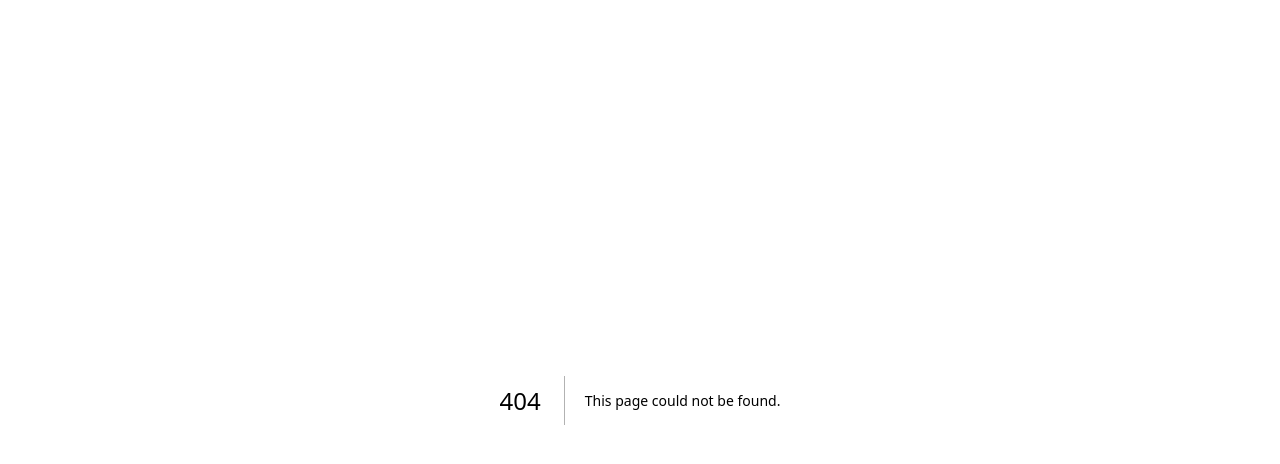
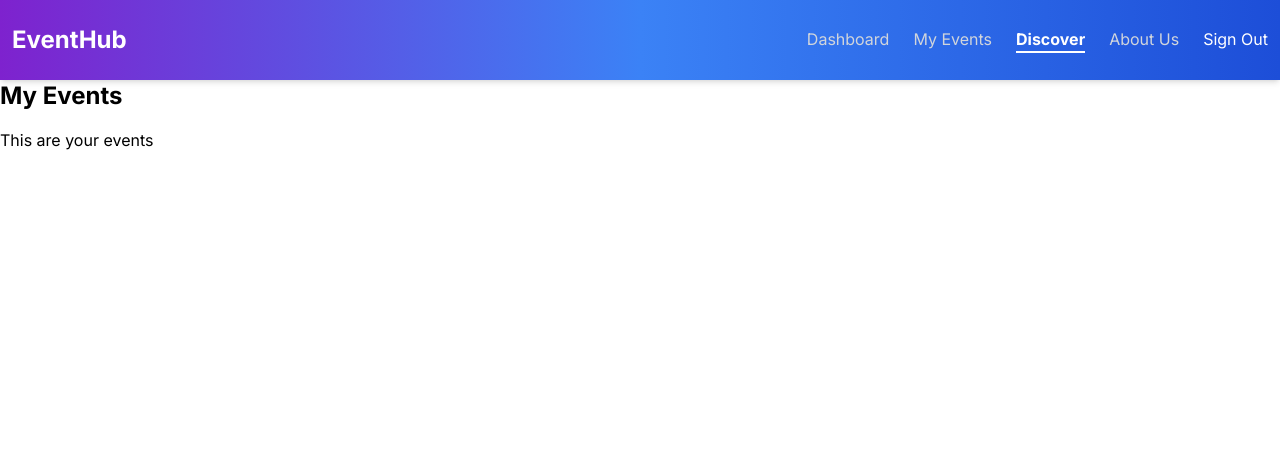
Before and after one commit to batatovich/TP2, a Next.js app: page /discover in a window 1280 px wide. Before the commit this address had no page. Shown: the top 464 px of the page. Built offline with nearby package versions, Linux system fonts and the light colour scheme.

Commit message:
navbar implementation

```diff
--- /dev/null
+++ b/src/app/(auth)/layout.js
@@ -0,0 +1,24 @@
+import { Inter } from "next/font/google";
+import '.././globals.css';
+
+const inter = Inter({ subsets: ["latin"] });
+
+export const metadata = {
+  title: "EventHub - Auth",
+  description: "Authentication pages for EventHub",
+};
+
+export default function AuthLayout({ children }) {
+  return (
+    <html lang="en">
+      <body className={inter.className}>
+        <header className="w-full h-20 bg-transparent border-b border-gray-300 sticky top-0 z-50 ">
+          <div className="container mx-auto px-3 h-full flex items-center">
+            <h1 className="text-2xl font-bold text-black">EventHub</h1>
+          </div>
+        </header>
+        <main>{children}</main>
+      </body>
+    </html>
+  );
+}
--- a/src/app/auth/signin/page.js
+++ b/src/app/(auth)/signin/page.js
@@ -41,7 +41,7 @@ export default function SignInPage() {
       } else {
         setStatusMessage('Successfully authenticated!');
         setTimeout(() => {
-          router.push('/');
+          router.push('/dashboard');
         }, 2000);
       }
     } catch (error) {
@@ -101,7 +101,7 @@ export default function SignInPage() {
 
       <p className="mt-4 text-center text-gray-600">
         Don&apos;t have an account?{' '}
-        <Link href="/auth/signup" className="text-blue-500 hover:text-blue-700 font-bold">
+        <Link href="/signup" className="text-blue-500 hover:text-blue-700 font-bold">
           Sign Up!
         </Link>
       </p>
--- a/src/app/auth/signup/page.js
+++ b/src/app/(auth)/signup/page.js
@@ -112,7 +112,7 @@ export default function SignUpPage() {
 
       <p className="mt-4 text-center text-gray-600">
         Already have an account?{' '}
-        <Link href="/auth/signin" className="text-blue-500 hover:text-blue-700 font-bold">
+        <Link href="/signin" className="text-blue-500 hover:text-blue-700 font-bold">
           Sign In!
         </Link>
       </p>
--- /dev/null
+++ b/src/app/(home)/dashboard/page.js
@@ -0,0 +1,9 @@
+export default function DashboardPage() {
+  return (
+    <div>
+      <h1 className="text-2xl font-bold mb-4">Your Dashboard</h1>
+      <p>Welcome to your event dashboard!</p>
+      {/* Add more components and content related to the dashboard here */}
+    </div>
+  );
+}
--- /dev/null
+++ b/src/app/(home)/discover/page.js
@@ -0,0 +1,9 @@
+export default function DiscoverPage() {
+  return (
+    <div>
+      <h1 className="text-2xl font-bold mb-4">My Events</h1>
+      <p>This are your events</p>
+      {/* Add more components and content related to the dashboard here */}
+    </div>
+  );
+}
--- /dev/null
+++ b/src/app/(home)/layout.js
@@ -0,0 +1,21 @@
+import Navbar from '@/components/navbar';
+import { Inter } from "next/font/google";
+import '.././globals.css';
+
+const inter = Inter({ subsets: ["latin"] });
+
+export const metadata = {
+  title: "EventHub",
+  description: "Your personal event manager",
+};
+
+export default function HomeLayout({ children }) {
+  return (
+    <html lang="en">
+      <body className={inter.className}>
+        <Navbar />
+        <main>{children}</main>
+      </body>
+    </html>
+  );
+}
--- /dev/null
+++ b/src/app/(home)/my-events/page.js
@@ -0,0 +1,9 @@
+export default function MyEventsPage() {
+  return (
+    <div>
+      <h1 className="text-2xl font-bold mb-4">My Events</h1>
+      <p>This are your events</p>
+      {/* Add more components and content related to the dashboard here */}
+    </div>
+  );
+}
--- /dev/null
+++ b/src/app/api/auth/signout/route.js
@@ -0,0 +1,16 @@
+import { NextResponse } from 'next/server';
+
+export async function POST() {
+
+  const res = NextResponse.json({ message: 'Signed out successfully!' }, { status: 200 });
+
+  res.cookies.set('token', '', {
+    httpOnly: true,
+    secure: process.env.NODE_ENV === 'production',
+    maxAge: 0,
+    sameSite: 'strict',
+    path: '/',
+  });
+
+  return res;
+}
--- a/src/app/dashboard/page.js
+++ /dev/null
@@ -1,8 +0,0 @@
-export default function DashboardPage() {
-    return (
-      <div>
-        <h1>Dashboard</h1>
-        <p>This is the dashboard!</p>
-      </div>
-    );
-  }
--- a/src/app/layout.js
+++ /dev/null
@@ -1,17 +0,0 @@
-import { Inter } from "next/font/google";
-import "./globals.css";
-
-const inter = Inter({ subsets: ["latin"] });
-
-export const metadata = {
-  title: "My Awesome App",
-  description: "The coolest app in the market!",
-};
-
-export default function RootLayout({ children }) {
-  return (
-    <html lang="en">
-      <body className={inter.className}>{children}</body>
-    </html>
-  );
-}
--- a/src/app/page.js
+++ /dev/null
@@ -1,7 +0,0 @@
-export default function Home() {
-  return (
-    <main className="flex min-h-screen flex-col items-center justify-between p-24">
-
-    </main>
-  );
-}
--- /dev/null
+++ b/src/components/navbar.js
@@ -0,0 +1,73 @@
+'use client';
+
+import React from "react";
+import Link from "next/link";
+import { useRouter } from 'next/navigation';
+import { usePathname } from 'next/navigation';
+
+const Navbar = () => {
+  const router = useRouter();
+
+  const handleSignOut = async (event) => {
+    event.preventDefault();
+
+    try {
+
+      const response = await fetch('/api/auth/signout', {
+        method: 'POST',
+        headers: {
+          'Content-Type': 'application/json',
+        }
+      });
+
+      const result = await response.json();
+
+      if (response.ok) {
+        setTimeout(() => {
+          router.push('/signin');
+        }, 2000);
+      }
+    } catch (error) {
+      console.log(error);
+    }
+  };
+  const pathname = usePathname();
+
+  const navItems = [
+    { name: 'Dashboard', path: '/dashboard' },
+    { name: 'My Events', path: '/my-events' },
+    { name: 'Discover', path: '/discover' },
+    { name: 'About Us', path: '/about' },
+  ];
+
+  return (
+    <div className="w-full h-20 bg-gradient-to-r from-purple-700 via-blue-500 to-blue-700 sticky top-0 z-50 shadow-md">
+      <div className="container mx-auto px-3 h-full">
+        <div className="flex justify-between items-center h-full">
+          <div className="text-white text-2xl font-bold">EventHub</div>
+          <ul className="hidden md:flex gap-x-6 text-white">
+            {navItems.map(item => (
+              <li key={item.path}>
+                <Link href={item.path}>
+                  <p
+                    className={`${pathname === item.path
+                      ? 'font-bold text-white border-b-2 border-white'
+                      : 'font-normal text-gray-300'
+                      } hover:text-white hover:border-b-2 hover:border-white transition-colors duration-200`}
+                  >
+                    {item.name}
+                  </p>
+                </Link>
+              </li>
+            ))}
+            <li key={'signuot'}>
+              <button onClick={handleSignOut}>Sign Out</button>
+            </li>
+          </ul>
+        </div>
+      </div>
+    </div>
+  );
+};
+
+export default Navbar;
```
